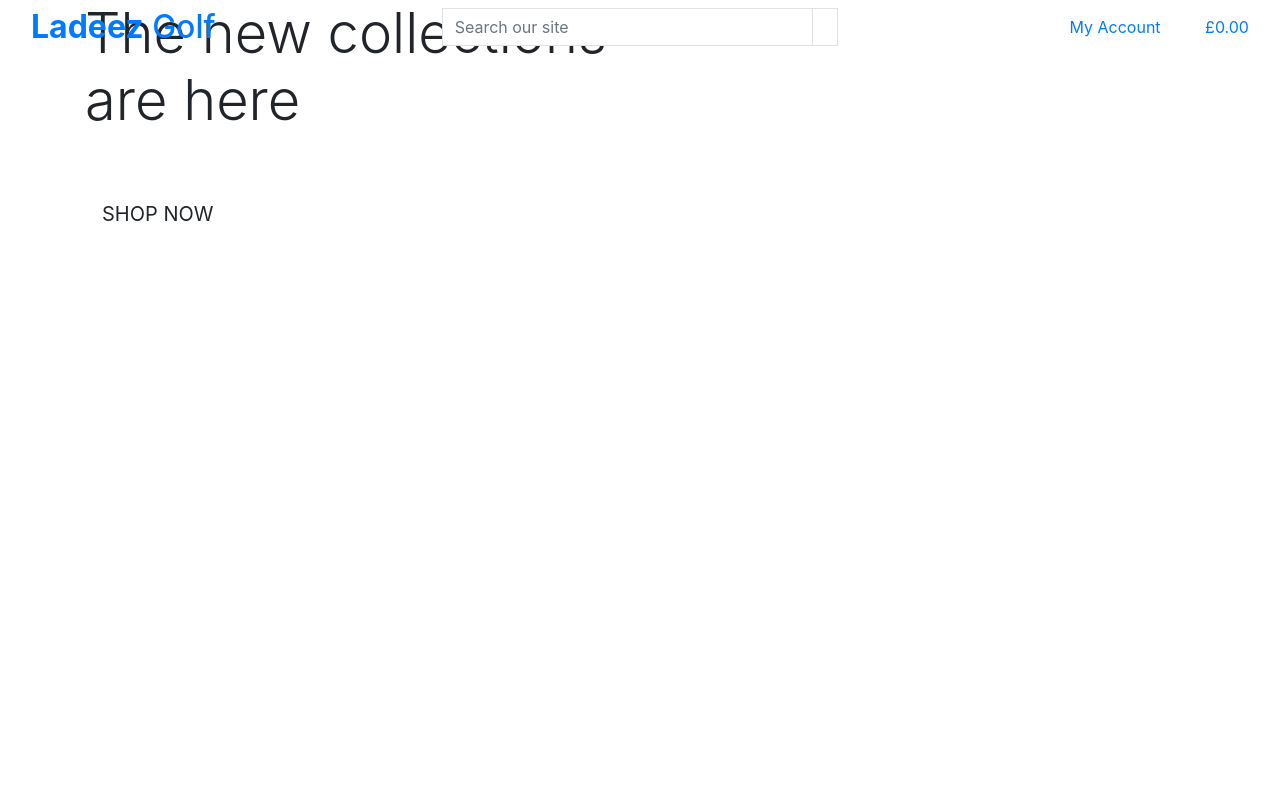
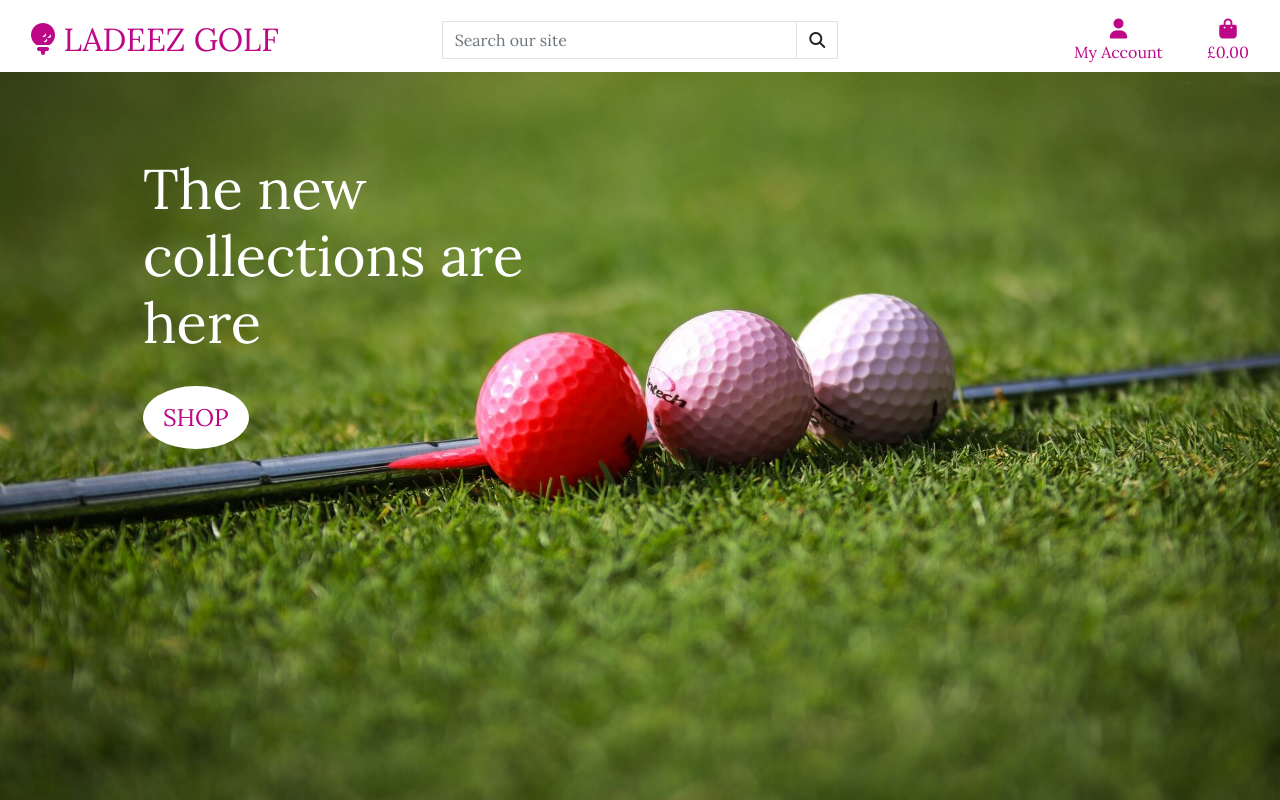
Before and after one commit to EDavies2020/LadeezGolf-MS4, a Django app: page / in a window 1280 px wide. Run offline with Django 3.2, Linux system fonts and the light colour scheme; some libraries are stand-ins or nearby versions.

Commit message:
css added to homepage

```diff
--- a/home/templates/home/index.html
+++ b/home/templates/home/index.html
@@ -15,12 +15,12 @@
   <div class="container h-100">
     <div class="row h-100">
       <div class="col-7 col-md-6 my-auto">
-        <h1 class="display-4 logo-font text-black">
+        <h1 class="display-4 text-white">
           The new collections are here
         </h1>
         <div class="my-5">
           <h4>
-            <a href="" class="shop-now-button btn btn-lg rounded-0 text-uppercase py-3">Shop Now</a>
+            <a href="" class="shop-now-button text-uppercase py-3">Shop</a>
           </h4>
         </div>
       </div>
--- a/ladeez_golf/settings.py
+++ b/ladeez_golf/settings.py
@@ -147,6 +147,10 @@ USE_TZ = True
 # https://docs.djangoproject.com/en/3.2/howto/static-files/
 
 STATIC_URL = '/static/'
+STATICFILES_DIRS = (os.path.join(BASE_DIR, 'static'),)
+
+MEDIA_URL = '/media/'
+MEDIA_ROOT = os.path.join(BASE_DIR, 'media')
 
 # Default primary key field type
 # https://docs.djangoproject.com/en/3.2/ref/settings/#default-auto-field
--- a/ladeez_golf/urls.py
+++ b/ladeez_golf/urls.py
@@ -15,9 +15,11 @@ Including another URLconf
 """
 from django.contrib import admin
 from django.urls import path, include
+from django.conf import settings
+from django.conf.urls.static import static
 
 urlpatterns = [
     path('admin/', admin.site.urls),
     path('accounts/', include('allauth.urls')),
     path('', include('home.urls')),
-]
+] + static(settings.MEDIA_URL, document_root=settings.MEDIA_ROOT)
--- /dev/null
+++ b/static/css/base.css
@@ -0,0 +1,55 @@
+/* font-family: 'Lora', serif;
+font-family: 'Open Sans', sans-serif; */
+
+html {
+    height: 100%;
+}
+body {
+    background: url('/media/homepage3.jpg') no-repeat center center fixed;
+    background-size: cover;
+    height: calc(100vh - 164px);
+    color: #555;
+    font-family: 'Lora', serif !important;
+}
+.logo-font {
+    font-family: 'Lora', serif;
+    color: rgb(189, 7, 134);
+    text-transform: uppercase;
+}
+.main-logo-link {
+    width: fit-content;
+}
+.list-inline a {
+    font-family: 'Lora', serif;
+    color: rgb(189, 7, 134);
+}
+.shop-now-button {
+    background-color: white;
+    color:rgb(189, 7, 134);
+    min-width: 260px;
+    padding: 20px;
+    text-align: center;
+    text-decoration: none;
+    border-radius: 50%;
+}
+/* Media Queries */
+/* larger container on xl screens */
+@media (min-width: 1200px) {
+    .container {
+        max-width: 80%;
+    }
+}
+/* fixed navbar on medium screens & larger */
+@media (min-width: 992px) {
+    .fixed-top-desktop-ony {
+        position: fixed;
+        top: 0;
+        right: 0;
+        left: 0;
+        z-index: 1030;
+    }
+
+    .header-container {
+        padding-top: 164px;
+    }
+}
--- a/templates/base.html
+++ b/templates/base.html
@@ -15,6 +15,8 @@
 
     {% block corecss %}
         <link rel="stylesheet" href="https://stackpath.bootstrapcdn.com/bootstrap/4.4.1/css/bootstrap.min.css" integrity="sha384-Vkoo8x4CGsO3+Hhxv8T/Q5PaXtkKtu6ug5TOeNV6gBiFeWPGFN9MuhOf23Q9Ifjh" crossorigin="anonymous">
+        <link href="https://fonts.googleapis.com/css2?family=Lora&family=Open+Sans:ital,wght@0,300;1,300&display=swap" rel="stylesheet">
+        <link rel="stylesheet" href="{% static 'css/base.css' %}">
     {% endblock %}
 
     {% block extra_css %}
@@ -24,6 +26,7 @@
         <script src="https://code.jquery.com/jquery-3.6.0.min.js" integrity="sha256-/xUj+3OJU5yExlq6GSYGSHk7tPXikynS7ogEvDej/m4=" crossorigin="anonymous"></script>
         <script src="https://cdn.jsdelivr.net/npm/popper.js@1.16.0/dist/umd/popper.min.js" integrity="sha384-Q6E9RHvbIyZFJoft+2mJbHaEWldlvI9IOYy5n3zV9zzTtmI3UksdQRVvoxMfooAo" crossorigin="anonymous"></script>
         <script src="https://stackpath.bootstrapcdn.com/bootstrap/4.4.1/js/bootstrap.min.js" integrity="sha384-wfSDF2E50Y2D1uUdj0O3uMBJnjuUD4Ih7YwaYd1iqfktj0Uod8GCExl3Og8ifwB6" crossorigin="anonymous"></script>
+        <script src="https://kit.fontawesome.com/ebc21e1b45.js" crossorigin="anonymous"></script>
     {% endblock %}
 
     {% block extra_js %}
@@ -33,10 +36,10 @@
   </head>
   <body>
     <header class="container-fluid fixed-top">
-        <div class="row">
+        <div id="topnav"class="row bg-white pt-lg-2 d-none d-lg-flex">
             <div class="col-12 col-lg-4 my-auto py-1 py-lg-0 text-center text-lg-left">
                 <a href="{% url 'home' %}" class="nav-link main-logo-link">
-                    <h2 class="logo-font text-black my-0"><strong>Ladeez</strong> Golf</h2>
+                    <h2 class="logo-font my-0"><i class="fas fa-golf-ball"></i> Ladeez Golf</h2>
                 </a>
             </div>
             <div class="col-12 col-lg-4 my-auto py-1 py-lg-0">
@@ -54,9 +57,9 @@
                 </form>
             </div>
             <div class="col-12 col-lg-4 my-auto py-1 py-lg-0">
-                <ul class="list-inline list-unstyled text-center text-lg-right my-0">
+                <ul class="list-inline text-center text-lg-right my-0">
                     <li class="list-inline-item dropdown">
-                        <a class="text-black nav-link" href="#" id="user-options" data-toggle="dropdown" aria-haspopup="true" aria-expanded="false">
+                        <a class="nav-link" href="#" id="user-options" data-toggle="dropdown" aria-haspopup="true" aria-expanded="false">
                             <div class="text-center">
                                 <div><i class="fas fa-user fa-lg"></i></div>
                                 <p class="my-0">My Account</p>
```
Also changed, not shown: media/homepage1.jpg (added), media/homepage2.jpg (added), media/homepage3.jpg (added), media/homepage4.jpg (added).
